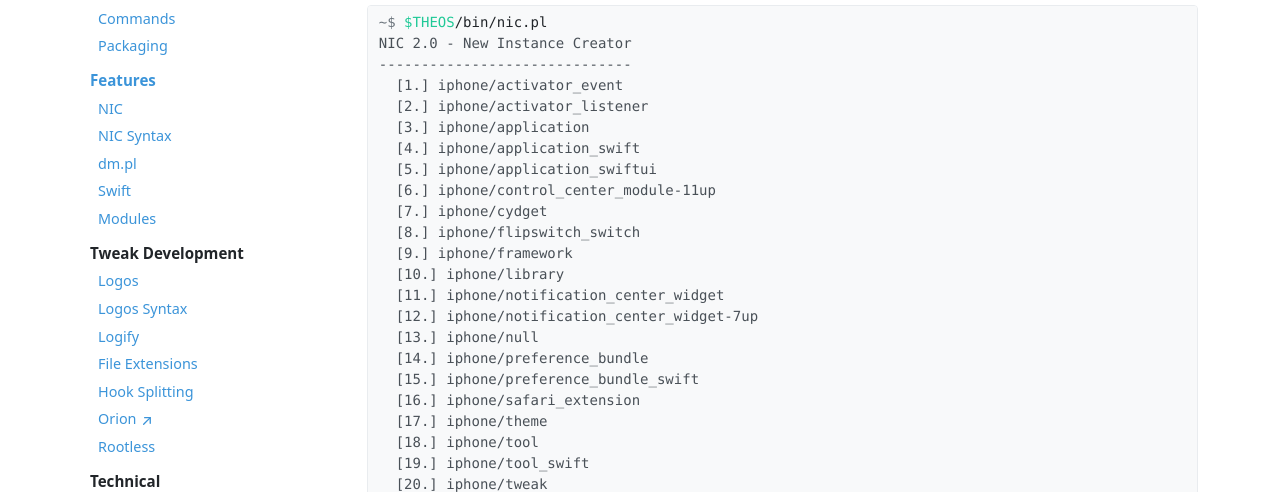
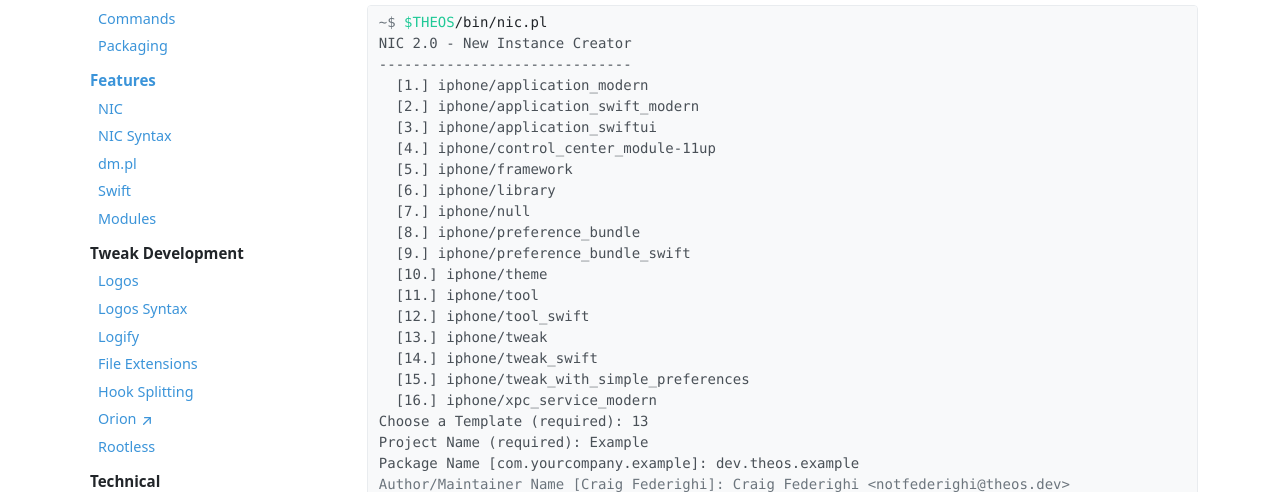
Before and after one commit to theos/theos, a website: page docs/NIC.html in a window 1280 px wide. Shown: the part 450-942 px from the top of the page. Drawn offline with Linux system fonts and the light colour scheme.

Commit message:
[docs] Update offline docs to the latest commit

```diff
--- a/docs/NIC.html
+++ b/docs/NIC.html
@@ -42,31 +42,23 @@
 <div class="language-console highlighter-rouge"><div class="highlight"><pre class="highlight"><code><span class="gp">~$</span><span class="w"> </span><span class="nv">$THEOS</span>/bin/nic.pl
 <span class="go">NIC 2.0 - New Instance Creator
 ------------------------------
-  [1.] iphone/activator_event
-  [2.] iphone/activator_listener
-  [3.] iphone/application
-  [4.] iphone/application_swift
-  [5.] iphone/application_swiftui
-  [6.] iphone/control_center_module-11up
-  [7.] iphone/cydget
-  [8.] iphone/flipswitch_switch
-  [9.] iphone/framework
-  [10.] iphone/library
-  [11.] iphone/notification_center_widget
-  [12.] iphone/notification_center_widget-7up
-  [13.] iphone/null
-  [14.] iphone/preference_bundle
-  [15.] iphone/preference_bundle_swift
-  [16.] iphone/safari_extension
-  [17.] iphone/theme
-  [18.] iphone/tool
-  [19.] iphone/tool_swift
-  [20.] iphone/tweak
-  [21.] iphone/tweak_swift
-  [22.] iphone/tweak_with_simple_preferences
-  [23.] iphone/xpc_service
-  [24.] iphone/xpc_service_modern
-Choose a Template (required): 20
+  [1.] iphone/application_modern
+  [2.] iphone/application_swift_modern
+  [3.] iphone/application_swiftui
+  [4.] iphone/control_center_module-11up
+  [5.] iphone/framework
+  [6.] iphone/library
+  [7.] iphone/null
+  [8.] iphone/preference_bundle
+  [9.] iphone/preference_bundle_swift
+  [10.] iphone/theme
+  [11.] iphone/tool
+  [12.] iphone/tool_swift
+  [13.] iphone/tweak
+  [14.] iphone/tweak_swift
+  [15.] iphone/tweak_with_simple_preferences
+  [16.] iphone/xpc_service_modern
+Choose a Template (required): 13
 Project Name (required): Example
 Package Name [com.yourcompany.example]: dev.theos.example
 </span><span class="gp">Author/Maintainer Name [Craig Federighi]: Craig Federighi &lt;notfederighi@theos.dev&gt;</span><span class="w">
@@ -97,18 +89,12 @@
 
 <h2 id="included-templates">Included templates</h2>
 <ul>
-  <li><strong>activator_event</strong>: an <a href="https://theapplewiki.com/wiki/Dev:Libactivator#Sending_Events_.28via_LAEvent.29">event</a> for Activator.</li>
-  <li><strong>activator_listener</strong>: a <a href="https://theapplewiki.com/wiki/Dev:Libactivator#Observing_Events_.28via_LAListener.29">listener</a> for Activator.</li>
-  <li><strong>application</strong>: a standard iOS app (for unsandboxed jailbreak use).</li>
-  <li><strong>application_swift</strong>: a standard, Swift-based iOS app (for unsandboxed jailbreak use).</li>
+  <li><strong>application_modern</strong>: a standard iOS app (for unsandboxed jailbreak use).</li>
+  <li><strong>application_swift_modern</strong>: a standard, Swift-based iOS app (for unsandboxed jailbreak use).</li>
   <li><strong>application_swiftui</strong>: a standard, SwiftUI-based iOS app (for unsandboxed jailbreak use).</li>
   <li><strong>control_center_module-11up</strong>: a custom control center module for iOS 11+ deployed via <a href="https://github.com/opa334/CCSupport/wiki">CCSupport</a>.</li>
-  <li><strong>cydget</strong>: a <a href="https://cydia.saurik.com/info/cydget/">Cydget</a> lock screen plugin.</li>
-  <li><strong>flipswitch_switch</strong>: a switch for <a href="https://github.com/A3Tweaks/Flipswitch">Flipswitch</a>.</li>
   <li><strong>framework</strong>: a framework to be used by other developers.</li>
   <li><strong>library</strong>: a linkable library (e.g. /usr/lib/libblah.dylib).</li>
-  <li><strong>notification_center_widget</strong>: an iOS 5 – 6 Notification Center Today widget.</li>
-  <li><strong>notification_center_widget-7up</strong>: an iOS 7 – 9 Notification Center Today widget.</li>
   <li><strong>null</strong>: a blank project with no code. Facilitates creation of a custom stage for non-code-based packages.</li>
   <li><strong>preference_bundle</strong>: a <a href="https://theapplewiki.com/wiki/Dev:PreferenceLoader">PreferenceLoader</a> preference bundle subproject.</li>
   <li><strong>preference_bundle_swift</strong>: a Swift-based <a href="https://theapplewiki.com/wiki/Dev:PreferenceLoader">PreferenceLoader</a> preference bundle subproject.</li>
@@ -118,11 +104,31 @@
   <li><strong>tweak</strong>: a Cydia Substrate-based Objective-C tweak.</li>
   <li><strong>tweak_swift</strong>: an Orion-based Swift tweak.</li>
   <li><strong>tweak_with_simple_preferences</strong>: a Cydia Substrate-based tweak with a basic preference bundle.</li>
-  <li><strong>xpc_service</strong>: a C-based <a href="https://developer.apple.com/library/content/documentation/MacOSX/Conceptual/BPSystemStartup/Chapters/CreatingXPCServices.html">XPC</a> service.</li>
   <li><strong>xpc_service_modern</strong>: an Objective-C-based <a href="https://developer.apple.com/library/content/documentation/MacOSX/Conceptual/BPSystemStartup/Chapters/CreatingXPCServices.html">XPC</a> service.</li>
 </ul>
 
 <p>This is just the list of templates Theos comes with. Far more is possible with Theos than you can find in the list above, and these templates serve only as starting points to develop a working product without having to deal with various bits of boilerplate.</p>
+
+<h2 id="legacy-templates">Legacy templates</h2>
+<p>Theos additionally provides templates for projects which target legacy operating systems and configurations.
+These templates are not installed by default. You can install these legacy templates as a module using the following command:</p>
+
+<div class="language-bash highlighter-rouge"><div class="highlight"><pre class="highlight"><code>git clone <span class="s1">'https://github.com/theos/templates-legacy.git'</span> <span class="s2">"</span><span class="k">${</span><span class="nv">THEOS</span><span class="k">}</span><span class="s2">/mod/templates-legacy"</span>
+</code></pre></div></div>
+
+<p>The templates included in this legacy templates module:</p>
+
+<ul>
+  <li><strong>activator_event</strong>: an <a href="https://theapplewiki.com/wiki/Dev:Libactivator#Sending_Events_.28via_LAEvent.29">event</a> for Activator.</li>
+  <li><strong>activator_listener</strong>: a <a href="https://theapplewiki.com/wiki/Dev:Libactivator#Observing_Events_.28via_LAListener.29">listener</a> for Activator.</li>
+  <li><strong>application</strong>: a standard iOS app (for unsandboxed jailbreak use).</li>
+  <li><strong>application_swift</strong>: a standard, Swift-based iOS app (for unsandboxed jailbreak use).</li>
+  <li><strong>cydget</strong>: a <a href="https://cydia.saurik.com/info/cydget/">Cydget</a> lock screen plugin.</li>
+  <li><strong>flipswitch_switch</strong>: a switch for <a href="https://github.com/A3Tweaks/Flipswitch">Flipswitch</a>.</li>
+  <li><strong>notification_center_widget</strong>: an iOS 5 – 6 Notification Center Today widget.</li>
+  <li><strong>notification_center_widget-7up</strong>: an iOS 7 – 9 Notification Center Today widget.</li>
+  <li><strong>xpc_service</strong>: a C-based <a href="https://developer.apple.com/library/content/documentation/MacOSX/Conceptual/BPSystemStartup/Chapters/CreatingXPCServices.html">XPC</a> service.</li>
+</ul>
 
 <h2 id="nicrc">.nicrc</h2>
 <p>NIC reads configuration data from <code class="language-plaintext highlighter-rouge">~/.nicrc</code>. This file uses a simple key-value format, <code class="language-plaintext highlighter-rouge">key = "value"</code>. Values must be enclosed in quotes, even if it is a number.</p>
```
